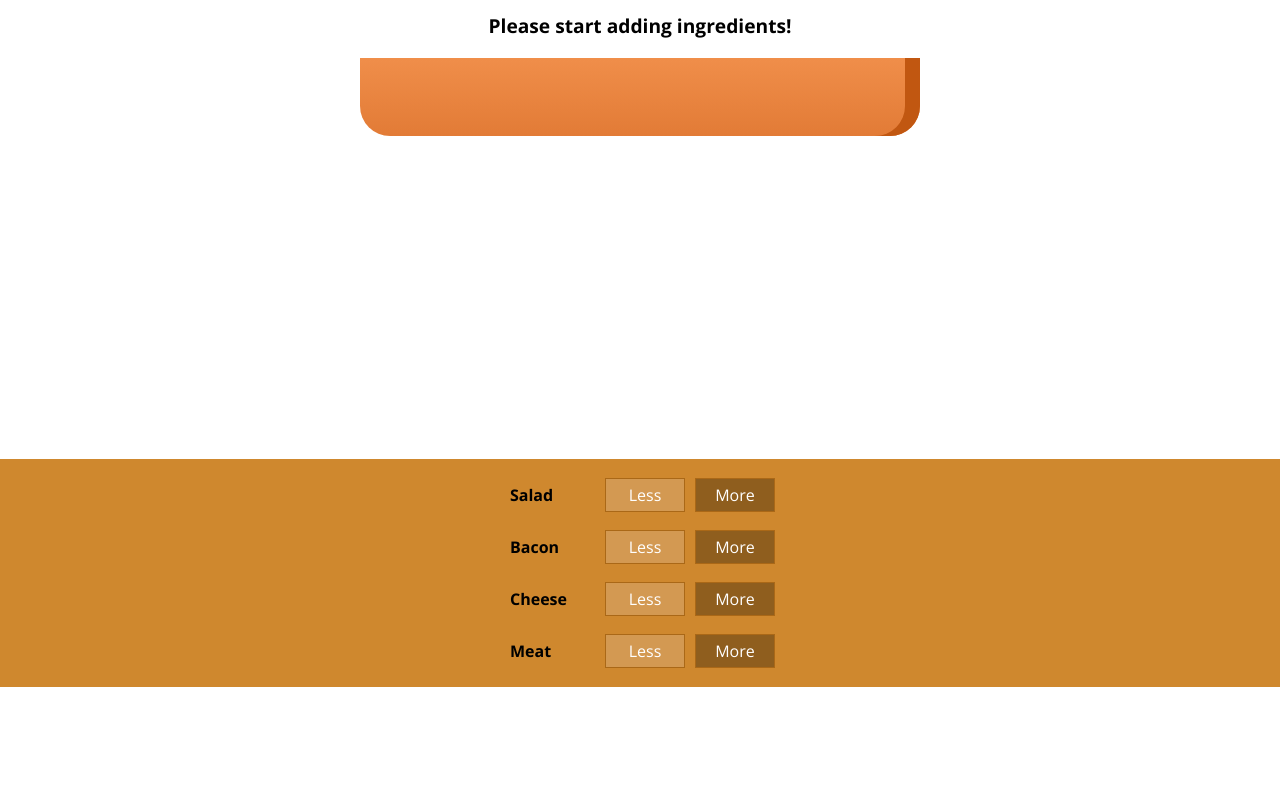
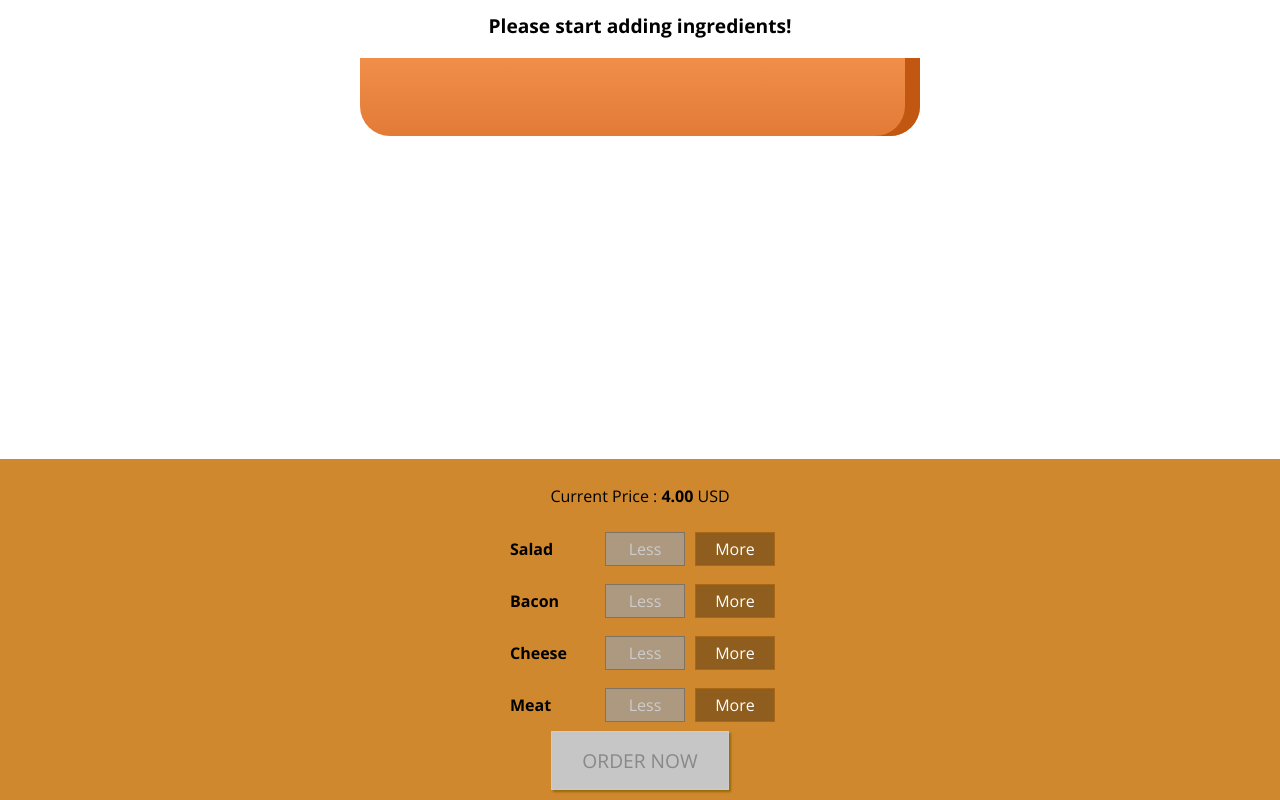
Before and after one commit to kheldar666/burger-builder, a React (Create React App) app: page / in a window 1280 px wide. Shown: the part 179-979 px from the top of the page. Before the commit the page ends 866 px from the top, so only its background shows below. Built offline with nearby package versions, Linux system fonts and the light colour scheme.

Commit message:
Adding Modal and Backdrop Adding Add / Remove Ingredient feature

```diff
--- a/src/components/Burger/BuildControls/BuildControl/BuildControl.js
+++ b/src/components/Burger/BuildControls/BuildControl/BuildControl.js
@@ -6,7 +6,7 @@
     return(
         <div className={classes.BuildControl}>
             <div className={classes.Label}>{props.label}</div>
-            <button className={classes.Less}>Less</button>
+            <button className={classes.Less} onClick={props.removed} disabled={props.disabled}>Less</button>
             <button className={classes.More} onClick={props.added}>More</button>
         </div>
     );
--- a/src/components/Burger/BuildControls/BuildControls.js
+++ b/src/components/Burger/BuildControls/BuildControls.js
@@ -12,12 +12,19 @@
 const buildControls = (props) => {
     return (
         <div className={classes.BuildControls}>
+            <p>Current Price : <strong>{props.totalPrice.toFixed(2)}</strong> USD</p>
             {controls.map(ctrl => (
                 <BuildControl
                     key={ctrl.label}
                     label={ctrl.label}
-                    added={ () => props.ingredientAdded(ctrl.type)}/>)
+                    added={ () => props.ingredientAdded(ctrl.type)}
+                    removed={ () => props.ingredientRemoved(ctrl.type)}
+                    disabled={props.disabled[ctrl.type]}/>)
             )}
+            <button
+                className={classes.OrderButton}
+                disabled={!props.purchasable}
+                onClick={props.order}>ORDER NOW</button>
         </div>
     );
 }
--- a/src/components/Burger/BuildControls/BuildControls.module.css
+++ b/src/components/Burger/BuildControls/BuildControls.module.css
@@ -8,3 +8,45 @@
     margin: auto;
     padding: 10px 0;
 }
+
+
+.OrderButton {
+    background-color: #DAD735;
+    outline: none;
+    cursor: pointer;
+    border: 1px solid #966909;
+    color: #966909;
+    font-family: inherit;
+    font-size: 1.2em;
+    padding: 15px 30px;
+    box-shadow: 2px 2px 2px #966909;
+}
+
+.OrderButton:hover, .OrderButton:active {
+    background-color: #A0DB41;
+    border: 1px solid #966909;
+    color: #966909;
+}
+
+.OrderButton:disabled {
+    background-color: #C7C6C6;
+    cursor: not-allowed;
+    border: 1px solid #ccc;
+    color: #888888;
+}
+
+.OrderButton:not(:disabled) {
+    animation: enable 0.3s linear;
+}
+
+@keyframes enable {
+    0% {
+        transform: scale(1);
+    }
+    60% {
+        transform: scale(1.1);
+    }
+    100% {
+        transform: scale(1);
+    }
+}
--- /dev/null
+++ b/src/components/Burger/OrderSummary/OrderSummary.js
@@ -0,0 +1,27 @@
+import React from "react";
+import Wrapper from "../../../hoc/Wrapper";
+
+const orderSummary = (props) => {
+    const ingredientSummary = Object.keys(props.ingredients)
+        .map(igKey => {
+            return (
+                <li key={igKey}>
+                    <span style={{textTranform:'capitalize'}}>{igKey}</span>: {props.ingredients[igKey]}
+                </li>
+            );}
+        );
+
+    return (
+        <Wrapper>
+            <h3>Your Order</h3>
+            <p>A delicious Burger with the following ingredients:</p>
+            <ul>
+                {ingredientSummary}
+            </ul>
+            <p>Continue to Checkout ?</p>
+        </Wrapper>
+    );
+
+};
+
+export default orderSummary;
--- a/src/components/Layout/Layout.js
+++ b/src/components/Layout/Layout.js
@@ -4,7 +4,6 @@
 import classes from './Layout.module.css';
 
 const layout = ( props ) => {
-    console.log(classes)
     return(
         <Wrapper>
             <div>Toolbar, SideDrawer, BackDrop</div>
--- /dev/null
+++ b/src/components/UI/Backdrop/Backdrop.js
@@ -0,0 +1,9 @@
+import React from 'react'
+
+import classes from './Backdrop.module.css';
+
+const backdrop = (props) => (
+    props.show ? <div className={classes.Backdrop} onClick={props.clicked}></div> : null
+);
+
+export default backdrop;
--- /dev/null
+++ b/src/components/UI/Backdrop/Backdrop.module.css
@@ -0,0 +1,9 @@
+.Backdrop {
+    width: 100%;
+    height: 100%;
+    position: fixed;
+    z-index: 100;
+    left: 0;
+    top:0;
+    background-color: rgba(0,0,0,0.5);
+}
--- /dev/null
+++ b/src/components/UI/Modal/Modal.js
@@ -0,0 +1,21 @@
+import React from "react";
+
+import classes from "./Modal.module.css";
+import Wrapper from '../../../hoc/Wrapper';
+import Backdrop from '../Backdrop/Backdrop';
+
+const modal = (props) => (
+    <Wrapper>
+        <Backdrop show={props.show} clicked={props.modalClosed}/>
+        <div
+            className={classes.Modal}
+            style={{
+                transform: props.show ? 'translateY(0)' :'translateY(-100vh)',
+                opacity: props.show ? '1' : '0'
+            }}>
+            {props.children}
+        </div>
+    </Wrapper>
+);
+
+export default modal;
--- /dev/null
+++ b/src/components/UI/Modal/Modal.module.css
@@ -0,0 +1,20 @@
+.Modal {
+    position: fixed;
+    z-index: 500;
+    background-color: white;
+    width: 70%;
+    border: 1px solid #ccc;
+    box-shadow: 1px 1px 1px black;
+    padding: 16px;
+    left: 15%;
+    top: 30%;
+    box-sizing: border-box;
+    transition: all 0.3s ease-out;
+}
+
+@media (min-width: 600px) {
+    .Modal {
+        width: 500px;
+        left: calc(50% - 250px);
+    }
+}
--- a/src/containers/BurgerBuilder/BurgerBuilder.js
+++ b/src/containers/BurgerBuilder/BurgerBuilder.js
@@ -2,6 +2,8 @@
 import Wrapper from '../../hoc/Wrapper';
 import Burger from '../../components/Burger/Burger';
 import BuildControls from '../../components/Burger/BuildControls/BuildControls';
+import Modal from '../../components/UI/Modal/Modal';
+import OrderSummary from '../../components/Burger/OrderSummary/OrderSummary';
 
 const INGREDIENT_PRICES = {
     salad: 0.5,
@@ -18,8 +20,21 @@
             cheese: 0,
             meat: 0
         },
-        totalPrice:4
+        totalPrice:4,
+        purchasable:false,
+        purchasing:false
     };
+
+    updatePurchaseState(ingredients) {
+        const sum = Object.keys(ingredients)
+            .map( igKey => {
+                return ingredients[igKey]
+            })
+            .reduce((sum, el) => {
+                return sum + el;
+            }, 0);
+        this.setState({purchasable: sum > 0});
+    }
 
     addIngredientHandler = (type) => {
         const updatedCount = this.state.ingredients[type] + 1;
@@ -32,18 +47,54 @@
         const oldPrice = this.state.totalPrice;
         const newPrice = oldPrice + priceAddition;
         this.setState({totalPrice:newPrice,ingredients:updatedIngredients})
+        this.updatePurchaseState(updatedIngredients);
     };
 
-    removeIngredientHandler = (type) =>{
-
+    removeIngredientHandler = (type) => {
+        if(this.state.ingredients[type] > 0) {
+            const updatedCount = this.state.ingredients[type] - 1;
+            const updatedIngredients ={
+                ...this.state.ingredients
+            }
+            updatedIngredients[type] = updatedCount;
+            const priceReduction = INGREDIENT_PRICES[type];
+            const oldPrice = this.state.totalPrice;
+            const newPrice = oldPrice - priceReduction;
+            this.setState({totalPrice:newPrice,ingredients:updatedIngredients})
+            this.updatePurchaseState(updatedIngredients);
+        }
     };
 
+    purchaseHandler = () => {
+        this.setState({purchasing:true})
+    }
+
+    purchaseCancelHandler = () => {
+        this.setState({purchasing:false})
+    }
+
     render() {
+        const disabledInfo = {
+            ...this.state.ingredients
+        }
+
+        for(let key in disabledInfo) {
+            disabledInfo[key] = disabledInfo[key] <= 0
+        }
+
         return (
             <Wrapper>
+                <Modal show={this.state.purchasing} modalClosed={this.purchaseCancelHandler}>
+                    <OrderSummary ingredients={this.state.ingredients} />
+                </Modal>
                 <Burger ingredients={this.state.ingredients} />
                 <BuildControls
-                    ingredientAdded={this.addIngredientHandler}/>
+                    ingredientAdded={this.addIngredientHandler}
+                    ingredientRemoved={this.removeIngredientHandler}
+                    disabled={disabledInfo}
+                    totalPrice={this.state.totalPrice}
+                    purchasable={this.state.purchasable}
+                    order={this.purchaseHandler}/>
             </Wrapper>
         );
     }
```
